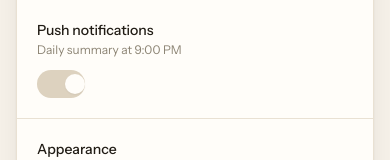
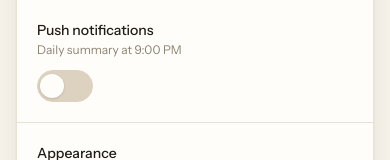
Before and after one commit to ctrlcoded/Ledger, a Next.js app in the folder ledger-app/: page /settings in a window 390 px wide. Shown: the part 505-665 px from the top of the page. Built offline with nearby package versions, Linux system fonts and the light colour scheme; no server answers.

Commit message:
fix: Larger notification toggle with explicit min-width for mobile visibility

```diff
--- a/ledger-app/src/app/settings/page.tsx
+++ b/ledger-app/src/app/settings/page.tsx
@@ -202,13 +202,13 @@
                   role="switch"
                   aria-checked={notifications}
                   onClick={toggleNotifications}
-                  className={`relative h-7 w-12 flex-shrink-0 rounded-full transition-colors duration-200 ${
-                    notifications ? "bg-accent" : "bg-rule-strong"
+                  className={`relative inline-flex h-8 w-14 min-w-[56px] self-start flex-shrink-0 items-center rounded-full border transition-colors duration-200 ${
+                    notifications ? "bg-accent border-accent" : "bg-rule-strong border-rule-strong"
                   }`}
                 >
                   <span
-                    className={`absolute top-1 h-5 w-5 rounded-full bg-paper shadow-sm transition-transform duration-200 ${
-                      notifications ? "translate-x-[22px]" : "translate-x-1"
+                    className={`inline-block h-6 w-6 rounded-full bg-paper shadow transition-transform duration-200 ${
+                      notifications ? "translate-x-[26px]" : "translate-x-[2px]"
                     }`}
                   />
                 </button>
```
